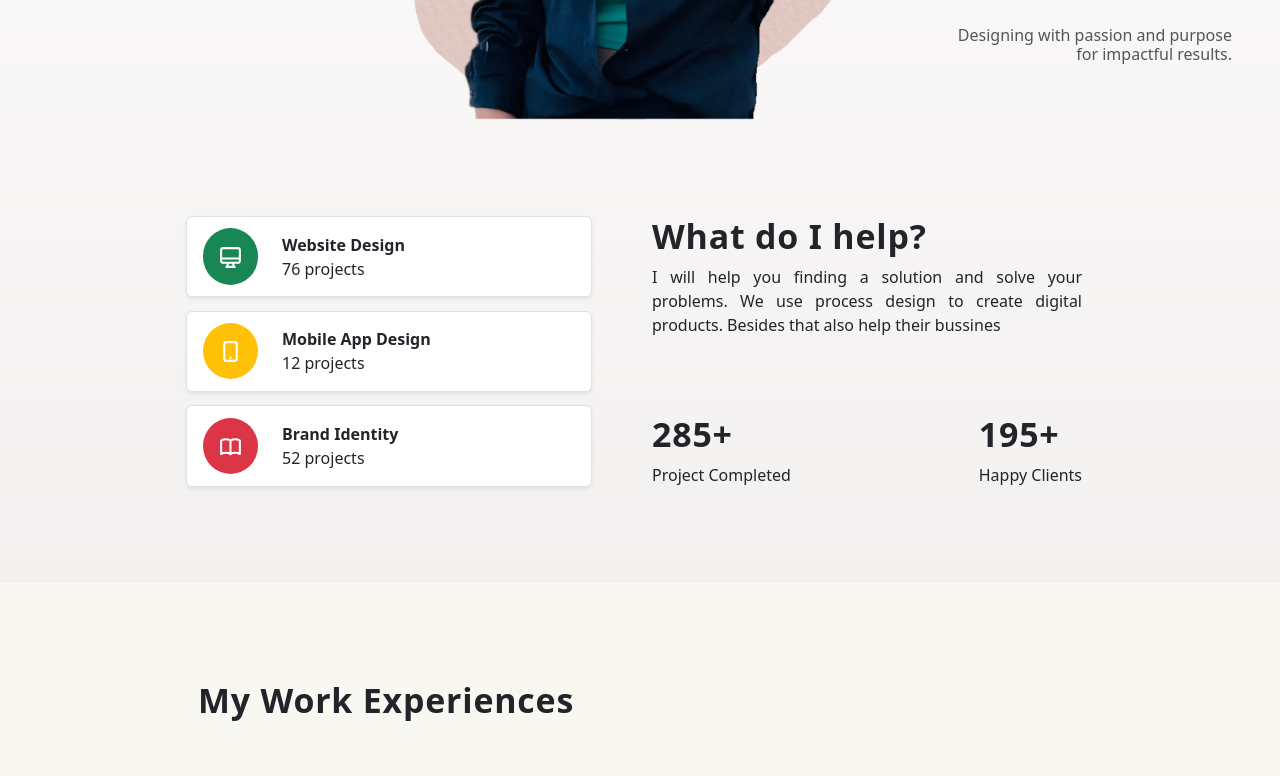
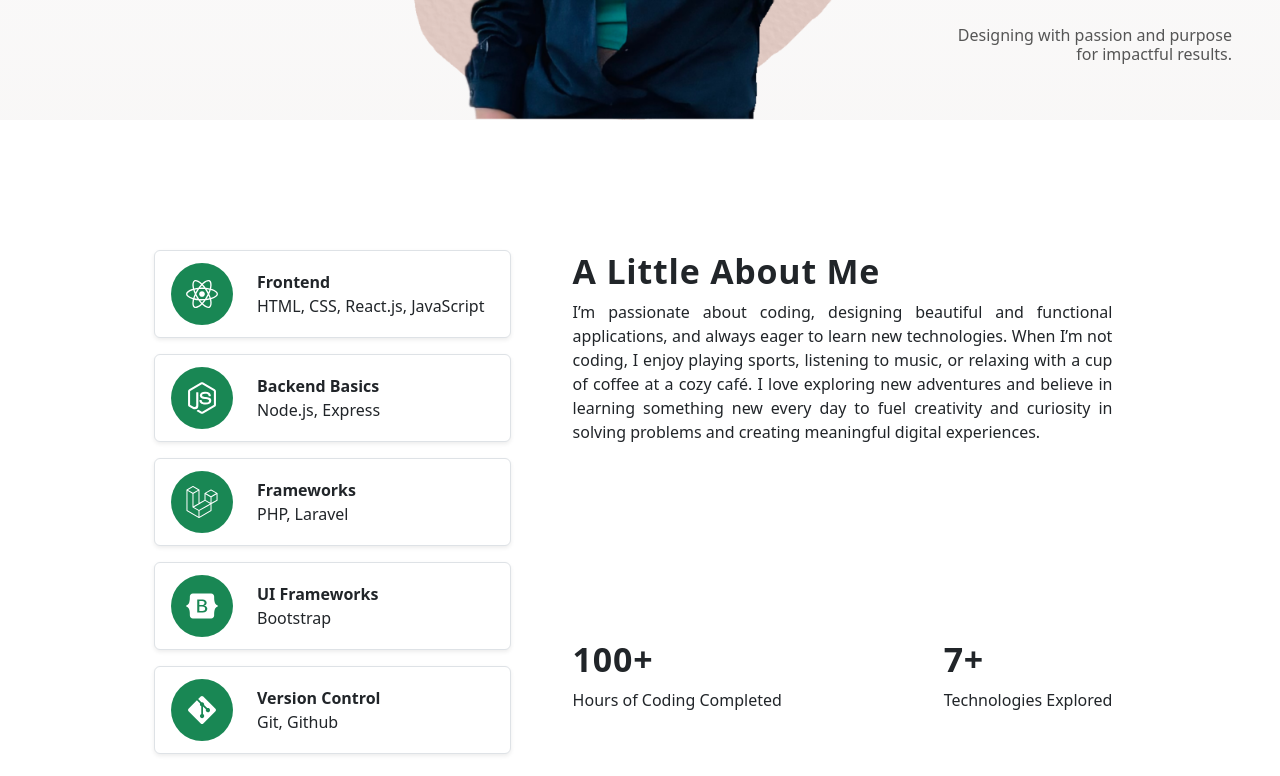
Before and after one commit to Parisa7422/Portfolio-v2, a React (Vite) app: page / in a window 1280 px wide. Shown: the part 680-1456 px from the top of the page. Built offline with nearby package versions, Linux system fonts and the light colour scheme.

Commit message:
about section layout and content changed

```diff
--- a/package.json
+++ b/package.json
@@ -12,8 +12,10 @@
   "dependencies": {
     "@heroicons/react": "^1.0.6",
     "bootstrap": "^5.3.2",
-    "react": "^18.2.0",
-    "react-dom": "^18.2.0"
+    "react": "^18.3.1",
+    "react-dom": "^18.3.1",
+    "react-icon": "^1.0.0",
+    "react-icons": "^5.3.0"
   },
   "devDependencies": {
     "@types/react": "^18.2.55",
--- a/src/components/About/About.css
+++ b/src/components/About/About.css
@@ -1,22 +1,30 @@
+.about-section{
+    padding: .1em;
+    background-color: #fff;
+}
 .about-header__description{
     text-align: justify;
 }
 
 .card-container{
     background-color: #fff;
-    height: 30%;
+    height: 5.5rem;
 }
 
 .card-container__icon{
-    width: 55px;
+   min-width: 55px;
    padding: 15px;
 }
 
 
 .sample-container{
     width: 75%;
-    height: 100%;
-    margin: auto;
+    height: auto;
+    margin: 0 auto;
+}
+
+.react-icons{
+    font-size: 2em;
 }
 
 @media (min-width: 768px){
--- a/src/components/About/About.jsx
+++ b/src/components/About/About.jsx
@@ -1,60 +1,86 @@
 import "../About/About.css";
+
 import {
-  DesktopComputerIcon,
-  DeviceMobileIcon,
-  BookOpenIcon,
-} from "@heroicons/react/outline";
+  FaLaravel,
+  FaReact,
+  FaBootstrap,
+  FaGitAlt,
+  FaNodeJs,
+} from "react-icons/fa";
 
 const cards = [
   {
     id: 1,
-    title: "Website Design",
-    description: "76",
+    title: "Frontend",
+    description: "HTML, CSS,  React.js, JavaScript",
     color: "success",
-    icon: <DesktopComputerIcon />,
+    icon: <FaReact className="react-icons" />,
   },
   {
     id: 2,
-    title: "Mobile App Design",
-    description: "12",
-    color: "warning",
-    icon: <DeviceMobileIcon />,
+    title: "Backend Basics",
+    description: "Node.js, Express",
+    color: "success",
+    icon: <FaNodeJs className="react-icons" />,
   },
   {
     id: 3,
-    title: "Brand Identity",
-    description: "52",
-    color: "danger",
-    icon: <BookOpenIcon />,
+    title: "Frameworks",
+    description: "PHP, Laravel",
+    color: "success",
+    icon: <FaLaravel className="react-icons" />,
+  },
+  {
+    id: 4,
+    title: "UI Frameworks",
+    description: "Bootstrap",
+    color: "success",
+    icon: <FaBootstrap className="react-icons" />,
+  },
+  {
+    id: 5,
+    title: "Version Control",
+    description: "Git, Github",
+    color: "success",
+    icon: <FaGitAlt className="react-icons" />,
   },
 ];
 function About() {
   return (
+    <div className="about-section">
       <div className="container">
         <div className="row flex-md-row-reverse">
-        <div className="col-md-6">
+          <div className="col-md-7">
             <div className="about-section d-flex flex-column h-100 mb-4">
               <div className="about-header h-75">
-              <h2>What do I help?</h2>
+                <h2>A Little About Me</h2>
                 <div className="about-header__description">
-                I will help you finding a solution and solve your problems. We
-                use process design to create digital products. Besides that also
-                help their bussines
+                  I’m passionate about coding, designing beautiful and
+                  functional applications, and always eager to learn new
+                  technologies. When I’m not coding, I enjoy playing sports,
+                  listening to music, or relaxing with a cup of coffee at a cozy
+                  café. I love exploring new adventures and believe in learning
+                  something new every day to fuel creativity and curiosity in
+                  solving problems and creating meaningful digital experiences.
                 </div>
               </div>
               <div className="counter d-flex justify-content-between">
                 <div className="counter-projects d-flex flex-column-reverse">
-                <div className="counter-projects__title">Project Completed</div>
-                <h2 className="counter-projects__number">285+</h2>
+                  <div className="counter-projects__title">
+                    Hours of Coding Completed
+                  </div>
+                  <h2 className="counter-projects__number">100+</h2>
                 </div>
                 <div className="counter-clients d-flex flex-column-reverse">
-                <div className="counter-clients__title">Happy Clients</div>
-                <h2 className="counter-clients__number">195+</h2>
+                  <div className="counter-clients__title">
+                    Technologies Explored
+                  </div>
+                  <h2 className="counter-clients__number">7+</h2>
                 </div>
               </div>
             </div>
           </div>
-        <div className="col-md-6 mt-5 mt-md-0 p-0">
+          <div className="col-md-5 mt-5 mt-md-0 p-0">
             <div className="sample-container d-flex flex-column justify-content-between align-items-center">
               {cards.map((item) => (
                 <Card
@@ -69,13 +95,14 @@ function About() {
           </div>
         </div>
       </div>
+    </div>
   );
 }
 export default About;
 
 function Card({ title, description, color, icon }) {
   return (
-    <div className="card-container d-flex rounded align-items-center p-3 border shadow-sm bg-body w-100">
+    <div className="card-container d-flex rounded align-items-center p-3 mb-3 border shadow-sm bg-body w-100">
       <div
         className={`card-container__icon rounded-circle text-white bg-${color}`}
       >
@@ -84,7 +111,7 @@ function Card({ title, description, color, icon }) {
 
       <div className="d-flex flex-column ms-4">
         <span className="card-container__title fw-bold">{title}</span>
-        <span className="card-container__number">{description} projects</span>
+        <span className="card-container__number">{description}</span>
       </div>
     </div>
   );
--- a/src/index.css
+++ b/src/index.css
@@ -6,7 +6,7 @@
 
 
 body{
-    background-color: rgb(255, 255, 255);
+    /* background-color: rgb(255, 255, 255); */
     background: linear-gradient(#fff, #dcd5d3);
     overflow-x: hidden;
 }
@@ -21,14 +21,14 @@ h2{
     font-weight: 700;
     letter-spacing: .05rem;
 }
-
     /************ BOOTSTRAP TAGS **********/
 
 .container{
-    margin: 6em auto;
+    margin: 8em auto;
     padding: 0 2em;
     display: flex;
 }
+
 .hr{
     width: 200px;
     height: 1px;
@@ -39,6 +39,6 @@ h2{
 
 @media (min-width: 1200px){
     .container{
-        padding: 0 8em;
+        padding: 0 6em;
     }
 }
```
Also changed, not shown: 1 other file (tests, documents, lock files or other folders). Lines whose indentation alone changed are shown as unchanged.
